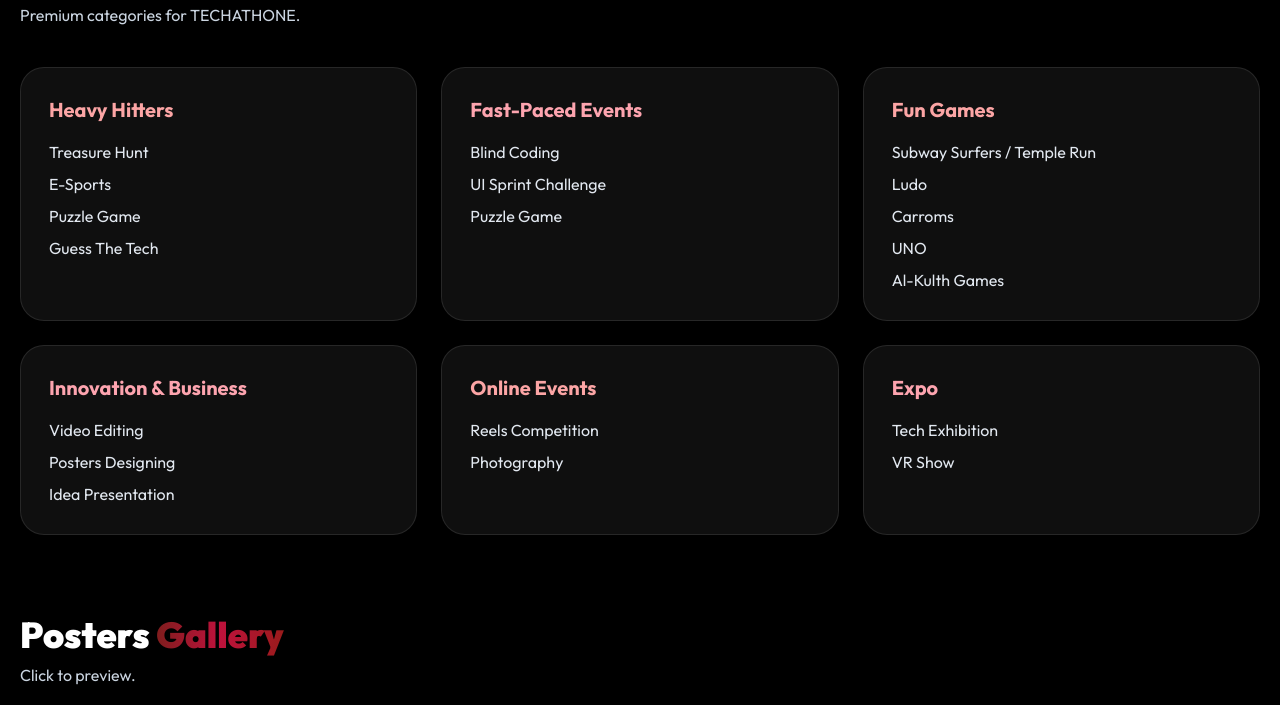
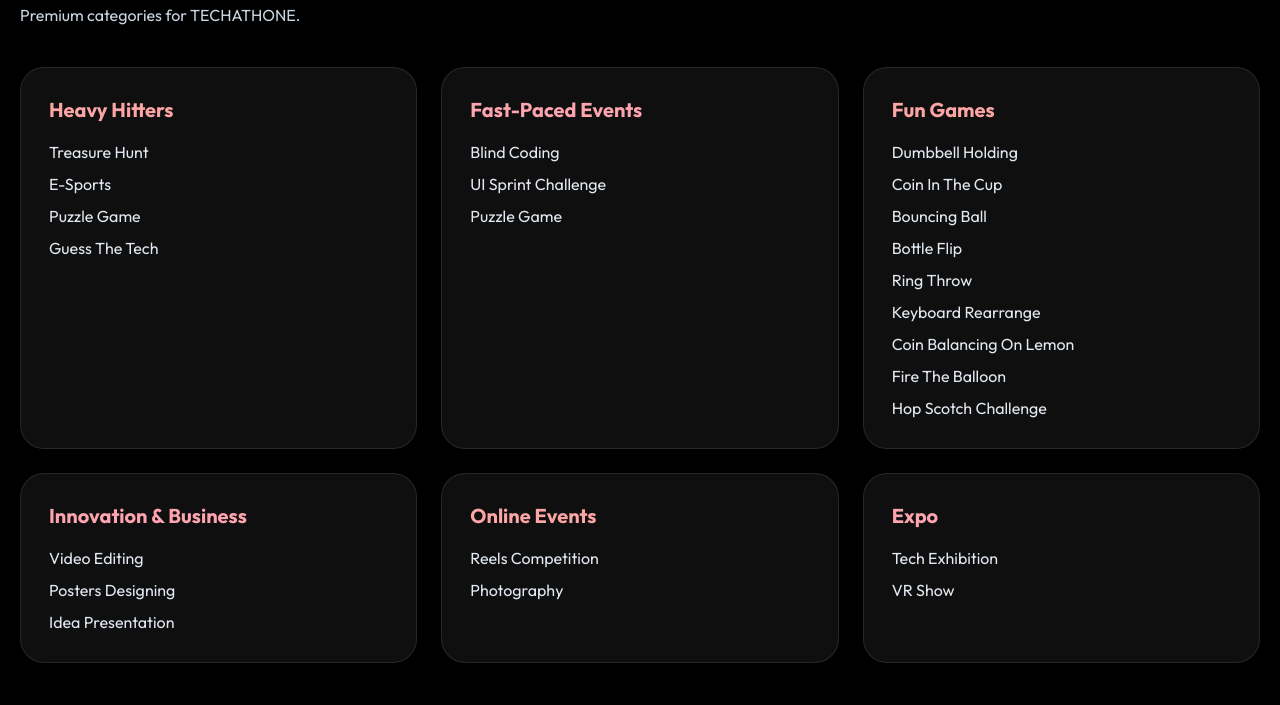
Before and after one commit to INTEN4bhi/TECHATHONE, a plain HTML site: page index.html in a window 1280 px wide. Shown: the part 1818-2523 px from the top of the page. Drawn offline with nearby package versions, Linux system fonts and the light colour scheme.

Commit message:
Replace game list in index.html with new games

```diff
--- a/index.html
+++ b/index.html
@@ -519,11 +519,15 @@
         <div class="glass rounded-3xl p-7 reveal cardHover">
           <h3 class="text-xl font-bold text-red-300">Fun Games</h3>
           <ul class="mt-4 space-y-2 text-slate-200">
-            <li>Subway Surfers / Temple Run</li>
-            <li>Ludo</li>
-            <li>Carroms</li>
-            <li>UNO</li>
-            <li>Al-Kulth Games</li>
+            <li>Dumbbell Holding</li>
+            <li>Coin In The Cup</li>
+            <li>Bouncing Ball</li>
+            <li>Bottle Flip</li>
+            <li>Ring Throw</li>
+            <li>Keyboard Rearrange</li>
+            <li>Coin Balancing On Lemon</li>
+            <li>Fire The Balloon</li>
+            <li>Hop Scotch Challenge</li>
           </ul>
         </div>
 
```
